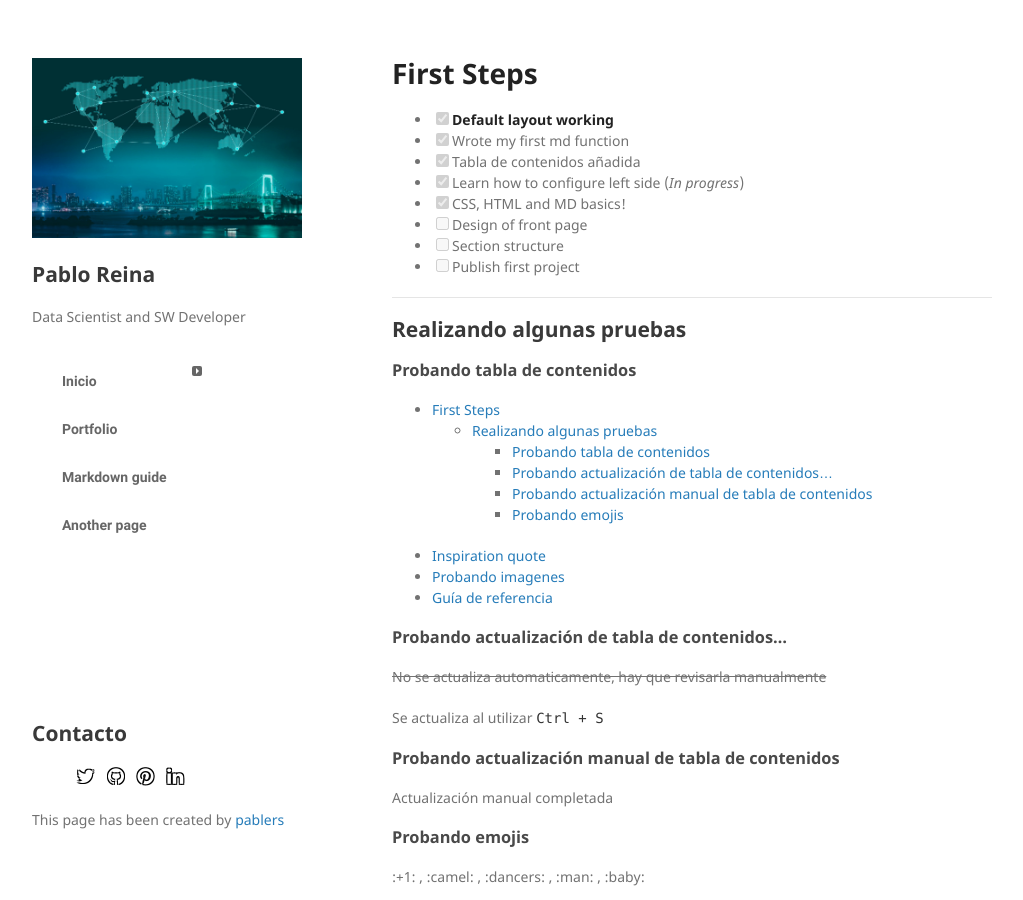
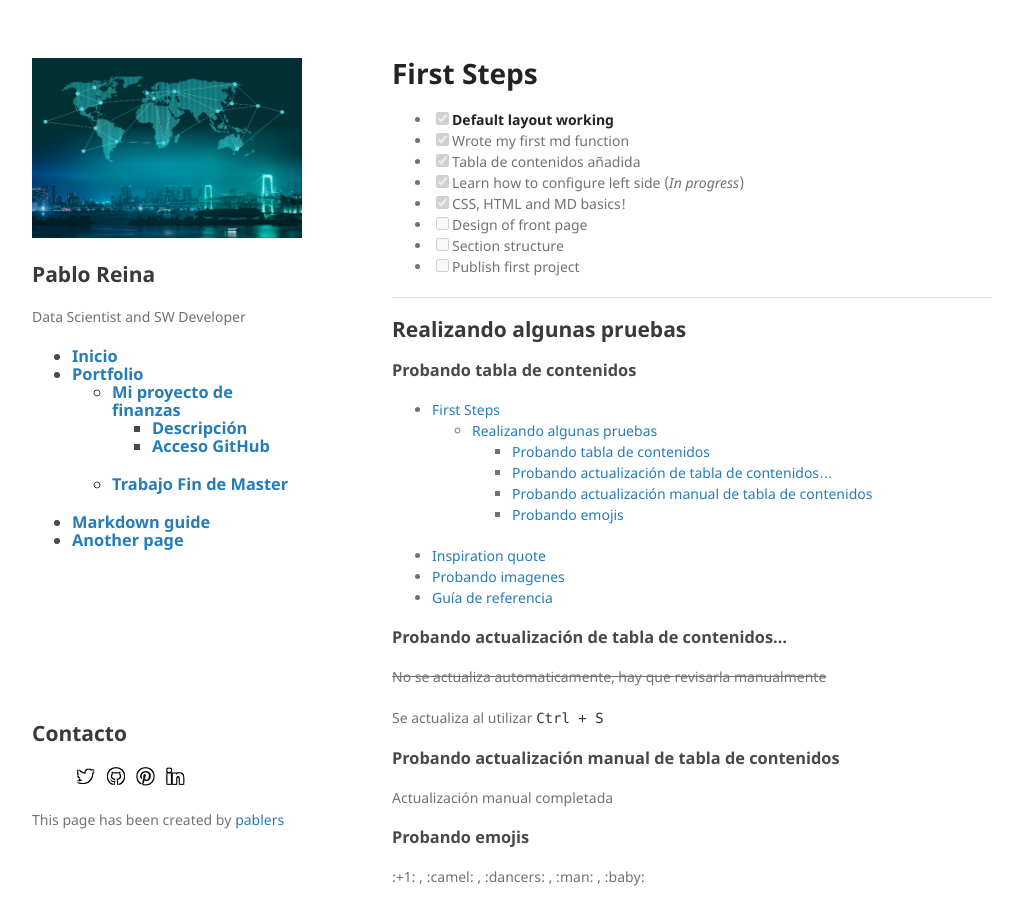
Before and after one commit to pablers/Pablo-Reina, a Jekyll site: the page built from index.md, in a window 1280 px wide and 900 px high. Shown: the whole window, without its empty margins (128-1151 px from the left). Built offline with Jekyll 4.4.1, drawn with Linux system fonts in a browser that asks for light colours; nearby versions of some CDN libraries; our own code applies the rules of GitHub Pages for plain Markdown files.

Commit message:
menu basico

```diff
--- a/_layouts/default.html
+++ b/_layouts/default.html
@@ -25,7 +25,7 @@
 
 
         {% if site.show_menu %}
-        <p><div id='cssmenu'>
+        <p><div><h3>
         <ul>
           <li><a href="{{ site.baseurl }} "> Inicio </a></li>
           <li class='active has-sub'><a href='#'>Portfolio</a>
@@ -43,7 +43,7 @@
           <li><a href="{{ site.baseurl }}/md-guide.html "> Markdown guide </a></li>
           <li><a href="{{ site.baseurl }}/another-page.html "> Another page </a></li>
         </ul>
-        </div>
+        </div></h3>
         </p>
         {% endif %}
 
```
